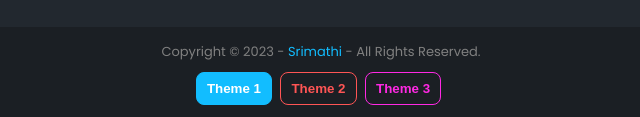
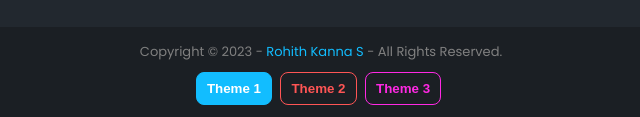
Before and after one commit to rohithvr8/Digital-portfolio, a plain HTML site: page index.html in a window 1280 px wide. Shown: the part 1864-1981 px from the top of the page, 319-959 px from the left. Drawn offline with Linux system fonts and the light colour scheme; a script that the page names is missing.

Commit message:
index.html

```diff
--- a/index.html
+++ b/index.html
@@ -5,7 +5,7 @@
     <meta charset="UTF-8">
     <meta http-equiv="X-UA-Compatible" content="IE=edge">
     <meta name="viewport" content="width=device-width, initial-scale=1.0">
-    <title>Srimathi Portfolio</title>
+    <title>Rohith Kanna S Portfolio</title>
 
     <!-- Font Awesome icons -->
     <script src="https://kit.fontawesome.com/a9cdbedf57.js" crossorigin="anonymous"></script>
@@ -56,7 +56,7 @@
             <div>
                 <div>
                     <h4 title="Hello, How are you?">Hi, There!</h4>
-                    <h2 class="hero-section__title">I'm <span>Srimathi B</span></h2>
+                    <h2 class="hero-section__title">I'm <span>Rohith Kanna S B</span></h2>
                     <p class="hero-section__desc">I am a Web Developer skilled in Frontend Technologies, such as HTML,
                         CSS, and JavaScript, creating interactive web experiences. I'm passionate about blending design
                         aesthetics with functionality.</p>
@@ -65,11 +65,11 @@
                 <ul class="social-icons">
                     <!-- Social Icons -->
                     <li>
-                        <a href="https://www.facebook.com/b.stellarsrimathi.219" target="_blank"><i
+                        <a href="https://www.facebook.com/b.stellarRohith Kanna S.219" target="_blank"><i
                                 class="fa-brands fa-facebook"></i></a>
                     </li>
                     <li>
-                        <a href="https://www.linkedin.com/in/srimathi-b-27600a326" target="_blank"><i
+                        <a href="https://www.linkedin.com/in/Rohith Kanna S-b-27600a326" target="_blank"><i
                                 class="fa-brands fa-linkedin"></i></a>
                     </li>
                     <li>
@@ -86,7 +86,7 @@
                     <button class="btn btn-primary" title="Got a cool project? Let’s work together!">Hire
                         me</button>
                     <button class="btn btn-dark-outlined">
-                        <a href="./assets/my resume/Srimathi B.pdf" download>Download CV</a>
+                        <a href="./assets/my resume/Rohith Kanna S B.pdf" download>Download CV</a>
                     </button>
                 </div>
             </div>
@@ -106,7 +106,7 @@
             <div class="about-content">
                 <h4>About Me</h4>
                 <h2>I am UI Designer & <br> <span>Web Developer</span></h2>
-                <p>Hello there! I'm Srimathi , a second-year student at Jeppiaar College of Arts and Science,majoring in Computer application
+                <p>Hello there! I'm Rohith Kanna S , a second-year student at Jeppiaar College of Arts and Science,majoring in Computer application
                     Science. My academic journey has allowed me to dive deep into Web-Development, and I'm
                     incredibly passionate about leveraging technology to solve real-world problems. Being a student
                     in today's dynamic digital era, I've had opportunities to work on exciting projects, some of
@@ -217,7 +217,7 @@
     </main>
 
     <footer>
-        <p>Copyright &copy; 2023 - <a href="https://github.com/FtStella" target="_blank">Srimathi</a> - All Rights
+        <p>Copyright &copy; 2023 - <a href="https://github.com/FtStella" target="_blank">Rohith Kanna S</a> - All Rights
             Reserved.</p>
         <div class="footer-buttons">
             <button data-theme="./assets/css/style.css" class="footer__theme1 active-theme">Theme 1</button>
```
